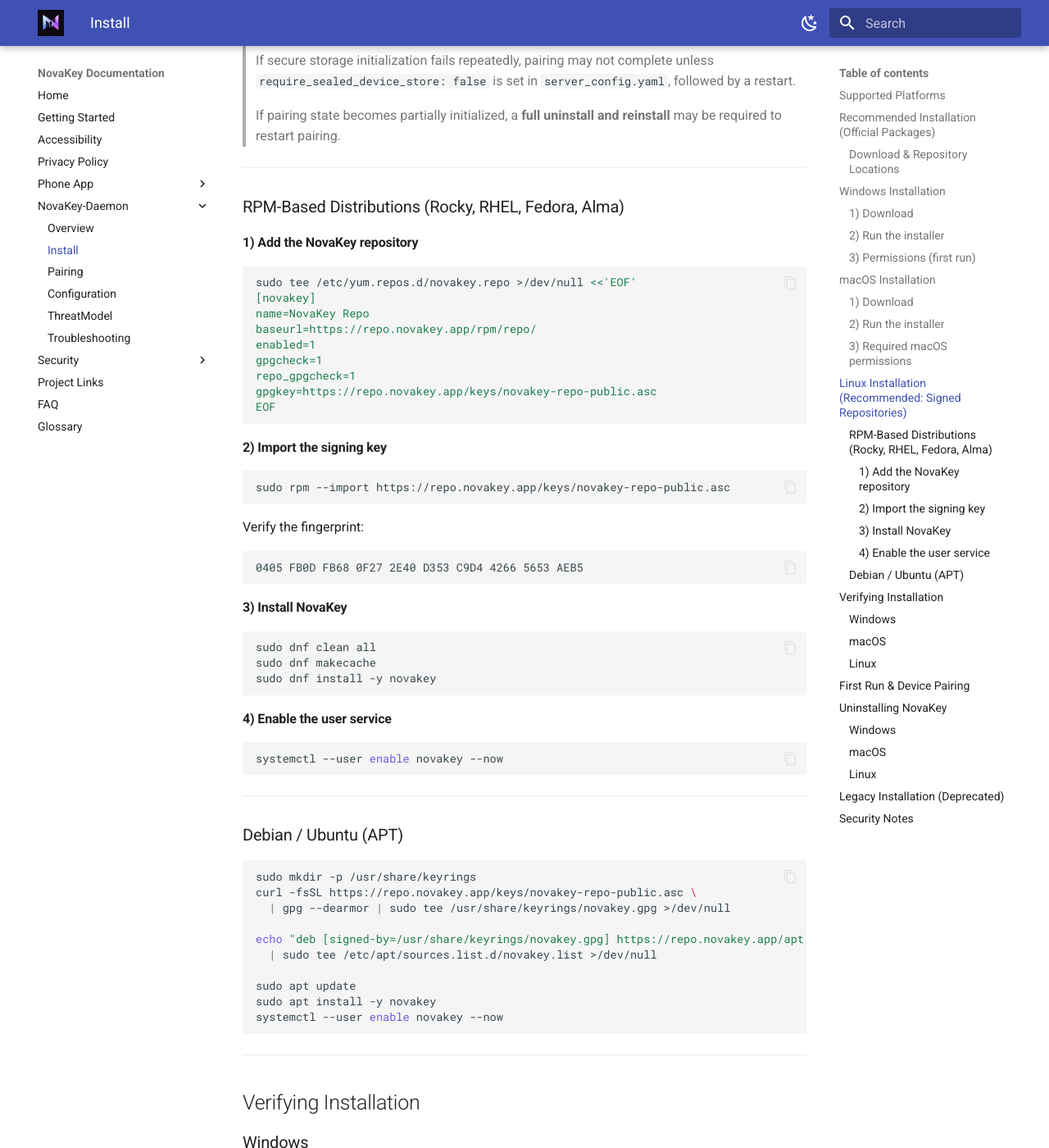
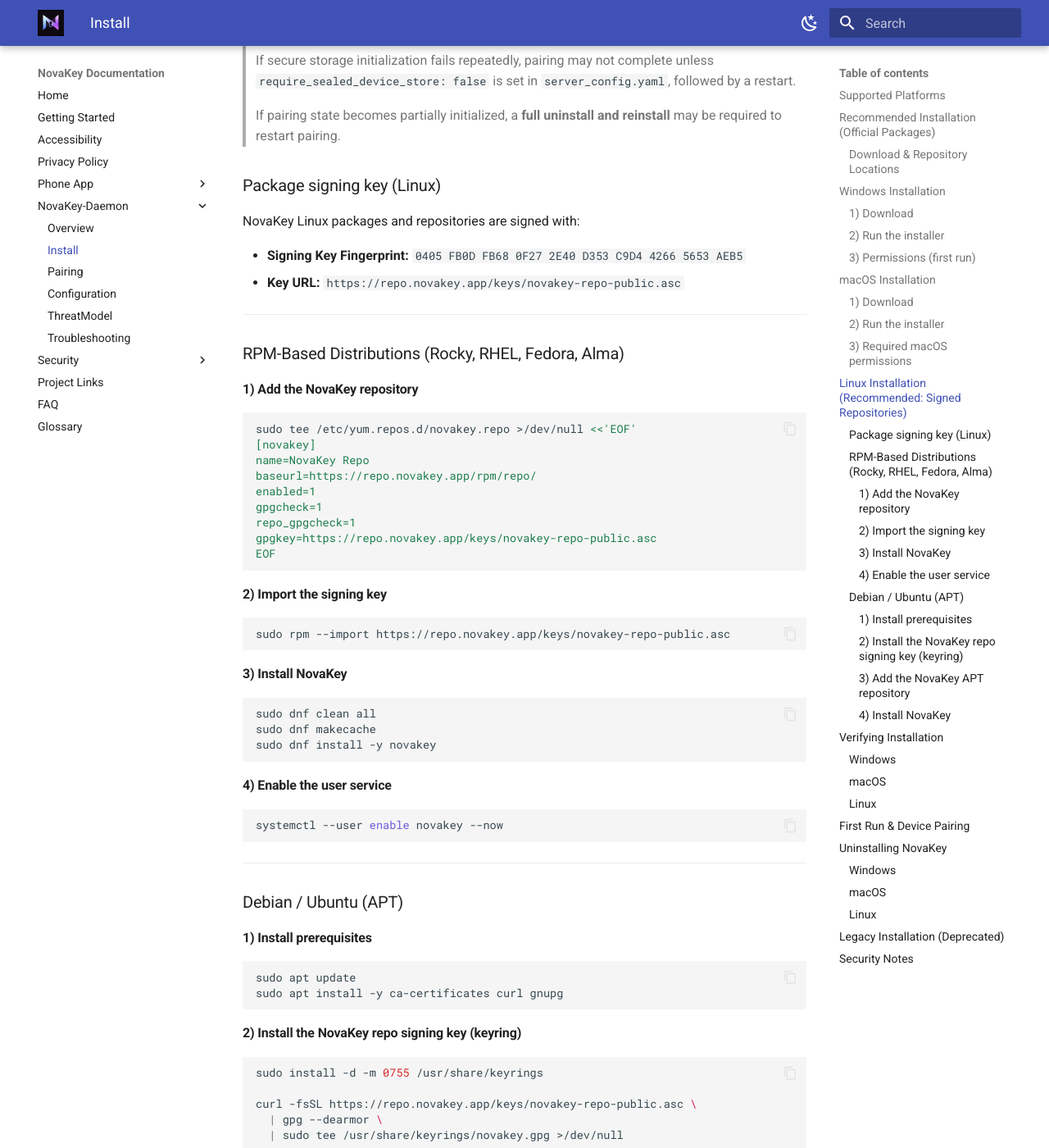
Before and after one commit to OsbornePro/NovaKey-Daemon, an MkDocs documentation site: the page built from docs/daemon/install.md, in a window 1280 px wide and 1400 px high, scrolled down 3189 px. Shown: the whole window at 82% size. Built offline with MkDocs 1.6.1 and Material for MkDocs 9.7.7, drawn with Linux system fonts in a browser that asks for light colours; some of the changed text lies outside the part shown.

Commit message:
Revise NovaKey installation documentation
Updated installation instructions for NovaKey, including new sections for package signing key and installation on Debian/Ubuntu.

````diff
--- a/docs/daemon/install.md
+++ b/docs/daemon/install.md
@@ -58,7 +58,9 @@
 Download:
 
 ```
+
 NovaKey-Setup.exe
+
 ```
 
 ### 2) Run the installer
@@ -90,14 +92,18 @@
 
 * Apple Silicon (M1/M2/M3):
 
-  ```
-  NovaKey-<version>-arm64.pkg
-  ```
+```
+
+NovaKey-<version>-arm64.pkg
+
+```
 * Intel:
 
-  ```
-  NovaKey-<version>-amd64.pkg
-  ```
+```
+
+NovaKey-<version>-amd64.pkg
+
+```
 
 ### 2) Run the installer
 
@@ -117,7 +123,9 @@
 Open:
 
 ```
+
 System Settings → Privacy & Security
+
 ```
 
 Enable **NovaKey** under:
@@ -143,6 +151,15 @@
 > If pairing state becomes partially initialized, a **full uninstall and reinstall**
 > may be required to restart pairing.
 
+### Package signing key (Linux)
+
+NovaKey Linux packages and repositories are signed with:
+
+* **Signing Key Fingerprint:**
+  `0405 FB0D FB68 0F27 2E40  D353 C9D4 4266 5653 AEB5`
+* **Key URL:**
+  `https://repo.novakey.app/keys/novakey-repo-public.asc`
+
 ---
 
 ### RPM-Based Distributions (Rocky, RHEL, Fedora, Alma)
@@ -167,12 +184,6 @@
 sudo rpm --import https://repo.novakey.app/keys/novakey-repo-public.asc
 ```
 
-Verify the fingerprint:
-
-```
-0405 FB0D FB68 0F27 2E40 D353 C9D4 4266 5653 AEB5
-```
-
 #### 3) Install NovaKey
 
 ```bash
@@ -191,14 +202,33 @@
 
 ### Debian / Ubuntu (APT)
 
+#### 1) Install prerequisites
+
 ```bash
-sudo mkdir -p /usr/share/keyrings
+sudo apt update
+sudo apt install -y ca-certificates curl gnupg
+```
+
+#### 2) Install the NovaKey repo signing key (keyring)
+
+```bash
+sudo install -d -m 0755 /usr/share/keyrings
+
 curl -fsSL https://repo.novakey.app/keys/novakey-repo-public.asc \
-  | gpg --dearmor | sudo tee /usr/share/keyrings/novakey.gpg >/dev/null
+  | gpg --dearmor \
+  | sudo tee /usr/share/keyrings/novakey.gpg >/dev/null
+```
 
+#### 3) Add the NovaKey APT repository
+
+```bash
 echo "deb [signed-by=/usr/share/keyrings/novakey.gpg] https://repo.novakey.app/apt stable main" \
   | sudo tee /etc/apt/sources.list.d/novakey.list >/dev/null
+```
 
+#### 4) Install NovaKey
+
+```bash
 sudo apt update
 sudo apt install -y novakey
 systemctl --user enable novakey --now
````
